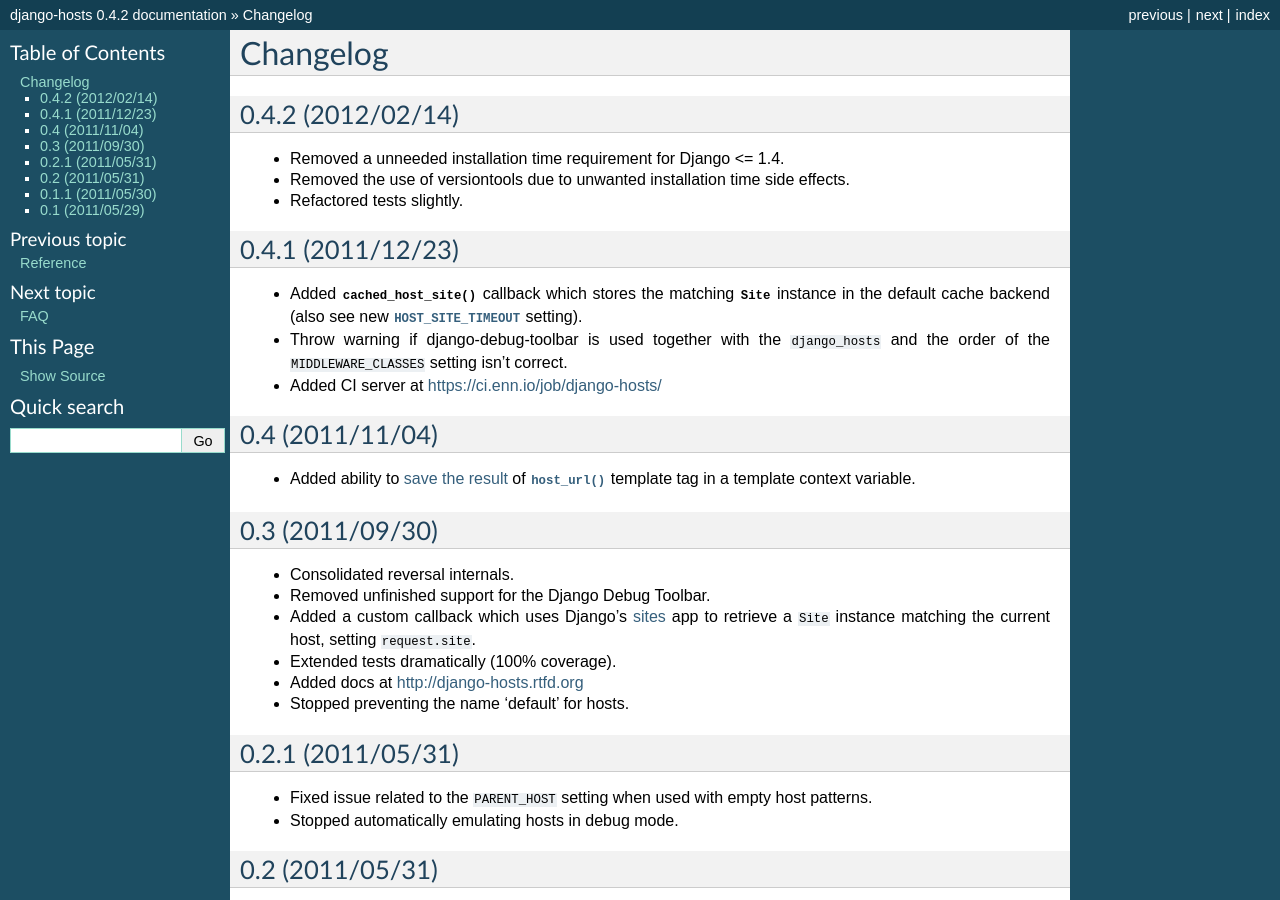
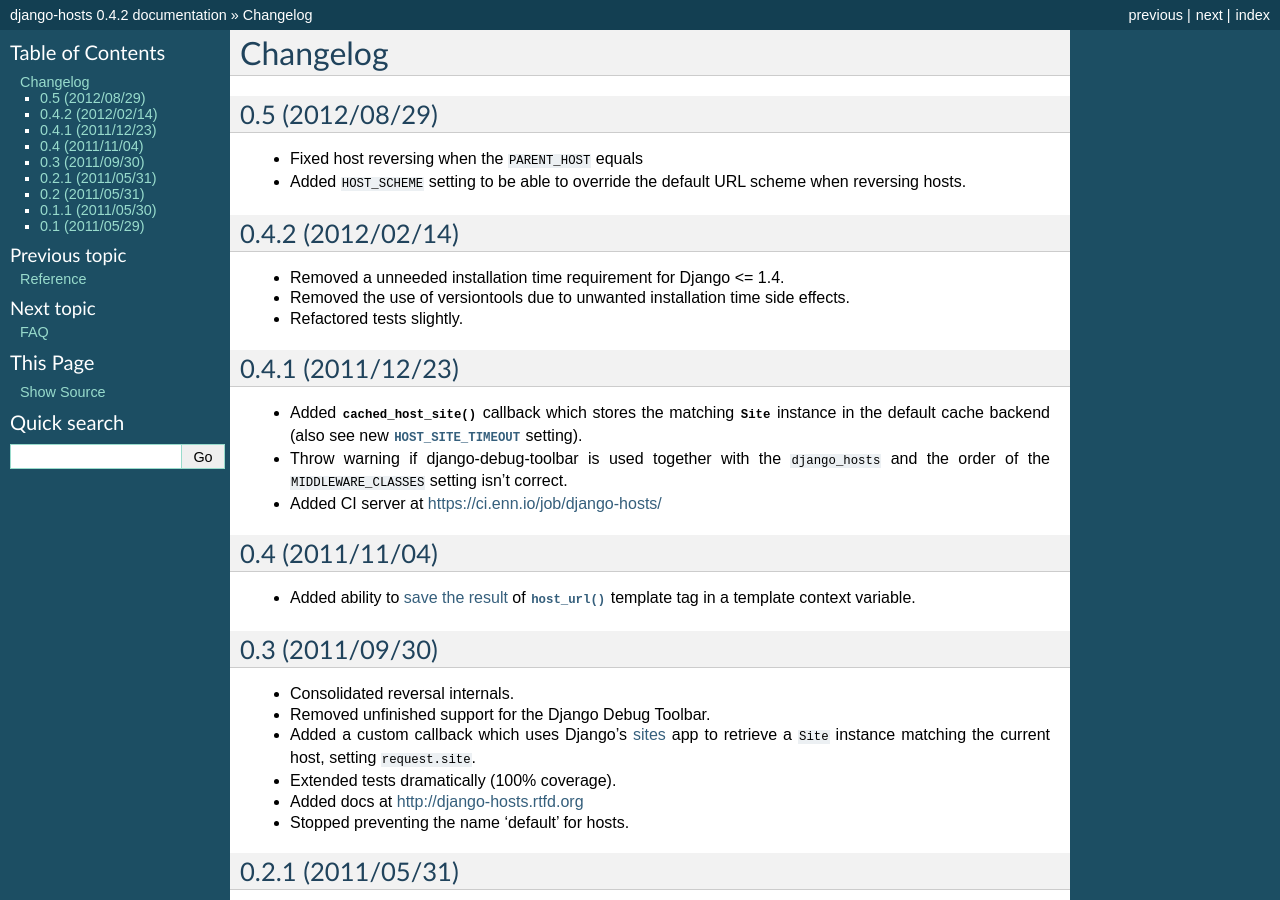
Before and after one commit to jazzband/django-hosts, a Sphinx documentation site: the page built from docs/changelog.rst, in a window 1280 px wide and 900 px high. Built offline with Sphinx 7.4.7, drawn with Linux system fonts in a browser that asks for light colours.

Commit message:
Updated changelog.

```diff
--- a/docs/changelog.rst
+++ b/docs/changelog.rst
@@ -1,5 +1,13 @@
 Changelog
 =========
+
+0.5 (2012/08/29)
+----------------
+
+- Fixed host reversing when the ``PARENT_HOST`` equals
+
+- Added ``HOST_SCHEME`` setting to be able to override the default URL scheme
+  when reversing hosts.
 
 0.4.2 (2012/02/14)
 ------------------
```
